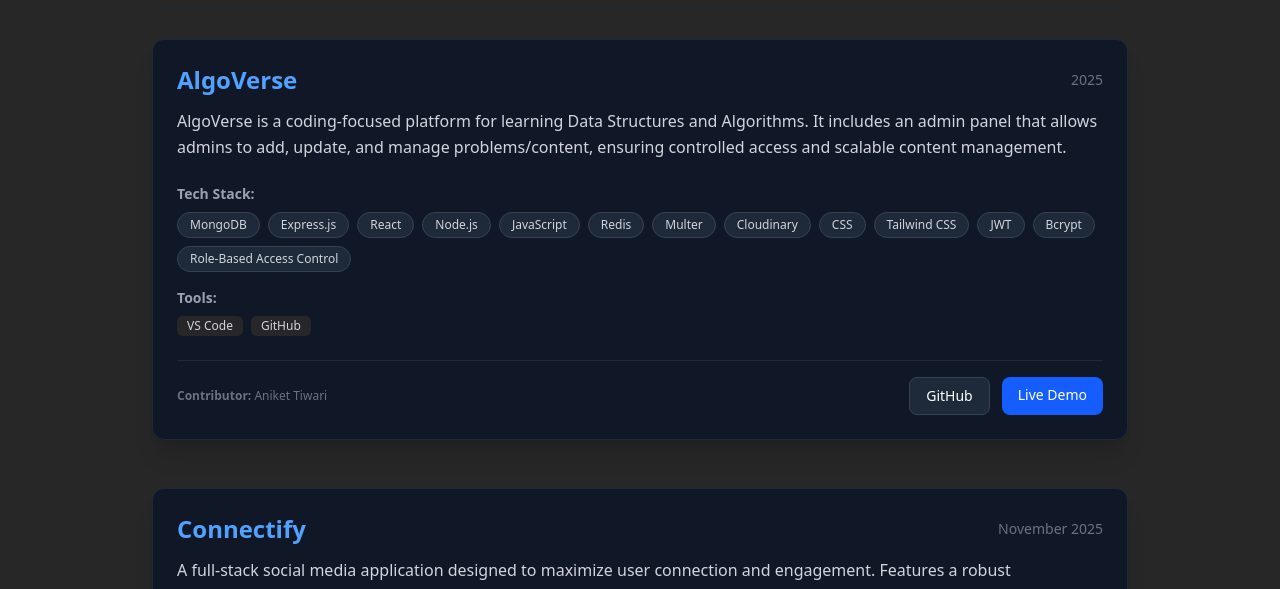
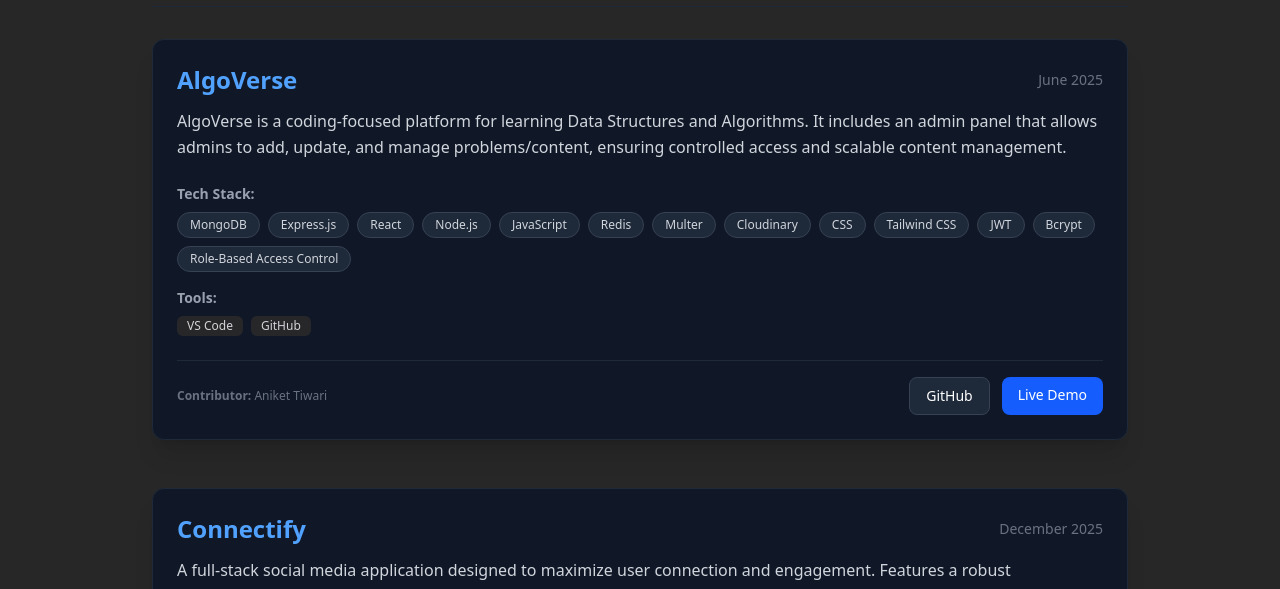
Before and after one commit to Anikettiw-at/portfoli2026, a React (Vite) app: page /Projects in a window 1280 px wide. Shown: the part 140-729 px from the top of the page. Built offline with nearby package versions, Linux system fonts and the light colour scheme.

Commit message:
date update

```diff
--- a/src/Pages/Projects.jsx
+++ b/src/Pages/Projects.jsx
@@ -8,7 +8,7 @@ const Project = () => {
         "AlgoVerse is a coding-focused platform for learning Data Structures and Algorithms. It includes an admin panel that allows admins to add, update, and manage problems/content, ensuring controlled access and scalable content management.",
       github: "https://github.com/Anikettiw-at/AlgoVerse",
       live: "https://frontend-coding-roan.vercel.app/",
-      date: "2025",
+      date: "June 2025",
       techStack: [
         "MongoDB",
         "Express.js",
@@ -33,7 +33,7 @@ const Project = () => {
         "A full-stack social media application designed to maximize user connection and engagement. Features a robust authentication system (JWT & Bcrypt), personalized user profiles, and seamless multimedia post-sharing via Multer and Cloudinary. Engineered with an interactive UI to support real-time-like social feeds and secure content management.",
       github: "https://github.com/Anikettiw-at/socialmediahm",
       live: "https://socialmediahm.vercel.app/",
-      date: "November 2025",
+      date: "December 2025",
       techStack: [
         "MongoDB",
         "Express.js",
```
